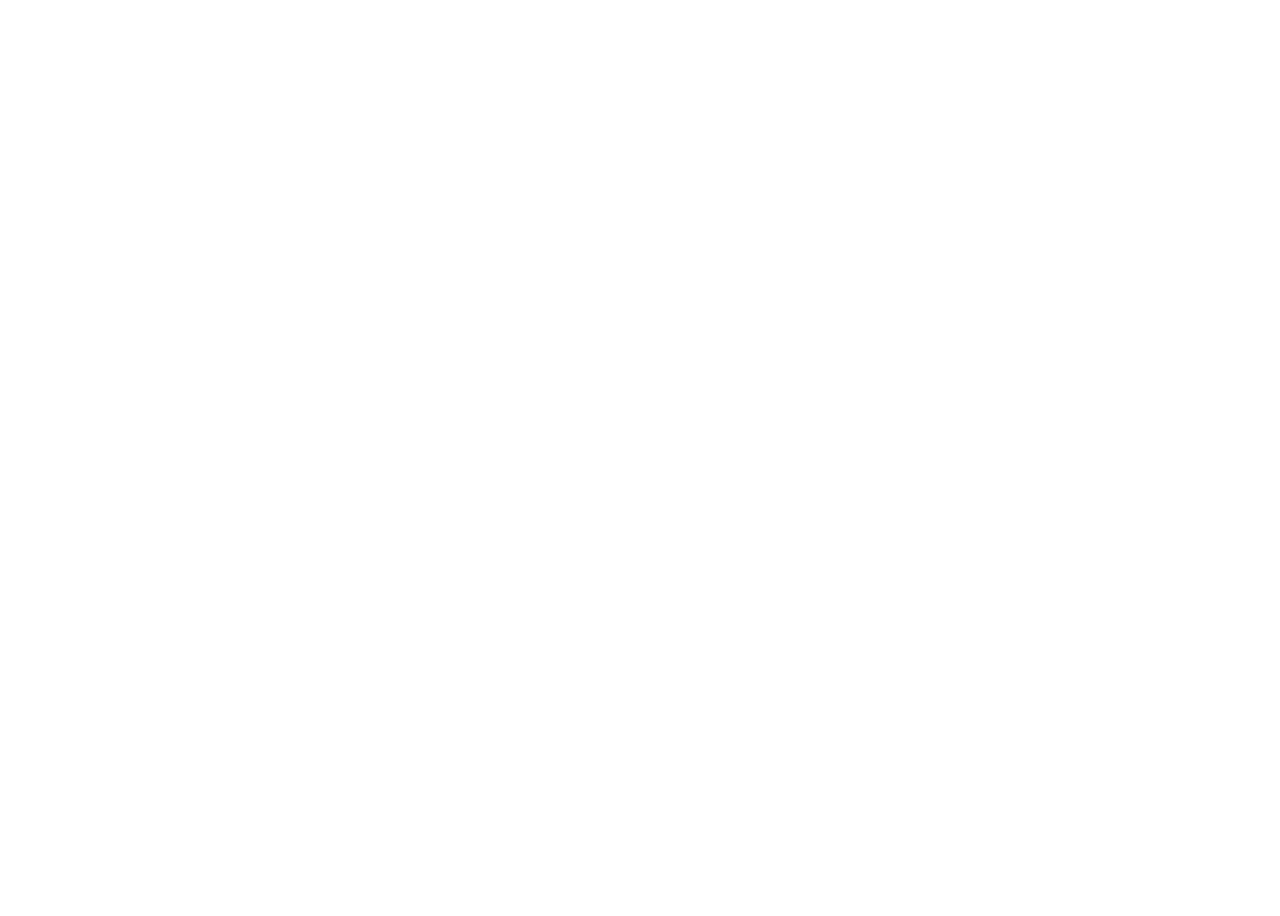
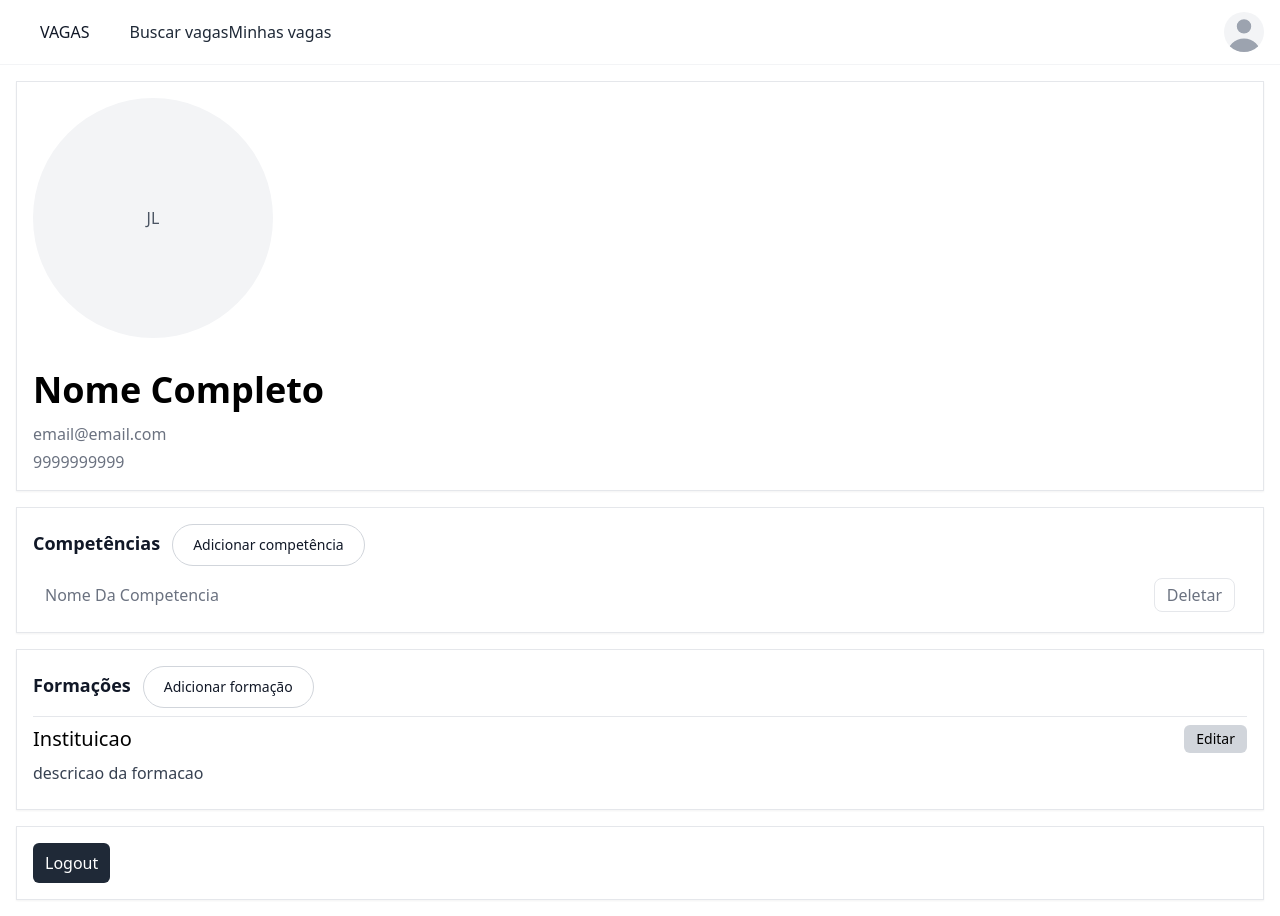
Before and after one commit to henricosta/projeto-java-poo-frontend, a Nuxt app: page /perfil/candidato in a window 1280 px wide. Before the commit this address had no page. Before the commit the page ends 800 px from the top, so only its background shows below. Built offline with nearby package versions, Linux system fonts and the light colour scheme.

Commit message:
create profile for candidato using candidato layout

```diff
--- /dev/null
+++ b/pages/perfil/candidato.vue
@@ -0,0 +1,61 @@
+<script setup lang="ts">
+definePageMeta({
+    layout: 'candidato'
+})
+</script>
+
+<template>
+    <div>
+        <Section>
+            <div
+                class="mb-8 relative inline-flex items-center justify-center w-60 h-60 overflow-hidden bg-gray-100 rounded-full dark:bg-gray-600">
+                <span class="font-medium text-gray-600 dark:text-gray-300">JL</span>
+            </div>
+            <div>
+                <div class="mb-3 text-4xl font-extrabold dark:text-white">Nome Completo</div>
+                <ul class="max-w-md space-y-1 text-gray-500 list-none list-inside dark:text-gray-400">
+                    <li>email@email.com</li>
+                    <li>9999999999</li>
+                </ul>
+            </div>
+        </Section>
+        <Section>
+            <div>
+                <h4 class="inline-block mb-2 text-lg font-semibold text-gray-900 dark:text-white">Competências</h4>
+                <button type="button"
+                    class="ml-3 text-gray-900 bg-white border border-gray-300 focus:outline-none hover:bg-gray-100 focus:ring-4 focus:ring-gray-200 font-medium rounded-full text-sm px-5 py-2.5 mr-2 mb-2 dark:bg-gray-800 dark:text-white dark:border-gray-600 dark:hover:bg-gray-700 dark:hover:border-gray-600 dark:focus:ring-gray-700">Adicionar
+                    competência</button>
+            </div>
+            <div>
+                <ul class="space-y-1 text-gray-500 list-disc list-inside dark:text-gray-400">
+                    <li class="hover:bg-gray-100 flex items-center justify-between py-1 px-3 rounded-lg w-full"
+                        style="text-transform: capitalize">
+                        <p>nome da competencia</p>
+                        <button class="border py-1 px-3 rounded-lg hover:bg-red-600 hover:text-white">Deletar</button>
+                    </li>
+                </ul>
+            </div>
+        </Section>
+        <Section>
+            <div>
+                <h4 class="inline-block mb-2 text-lg font-semibold text-gray-900 dark:text-white">Formações</h4>
+                <button type="button"
+                    class="ml-3 text-gray-900 bg-white border border-gray-300 focus:outline-none hover:bg-gray-100 focus:ring-4 focus:ring-gray-200 font-medium rounded-full text-sm px-5 py-2.5 mr-2 mb-2 dark:bg-gray-800 dark:text-white dark:border-gray-600 dark:hover:bg-gray-700 dark:hover:border-gray-600 dark:focus:ring-gray-700">Adicionar
+                    formação</button>
+            </div>
+            <div>
+                <div>
+                    <hr>
+                    <div class="flex items-center justify-between mt-2">
+                        <h1 class="text-xl">Instituicao</h1>
+                        <button class="px-3 py-1 text-sm bg-gray-300 rounded-md hover:bg-gray-400">Editar</button>
+                    </div>
+                    <div class="mb-2 mt-2 text-gray-700">descricao da formacao</div>
+                </div>
+            </div>
+        </Section>
+        <Section>
+            <button class="bg-gray-800 rounded-md text-white px-3 py-2">Logout</button>
+        </Section>
+    </div>
+</template>
```
